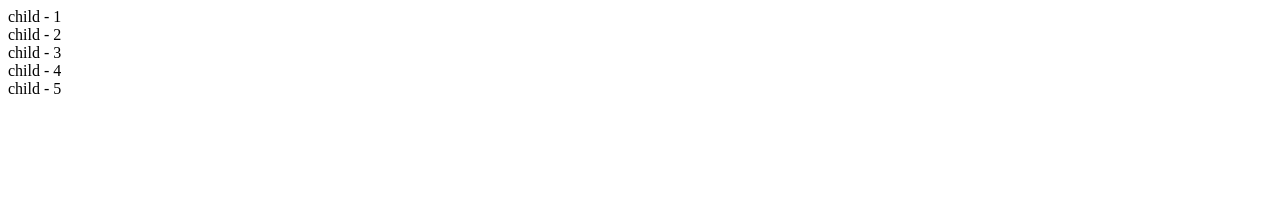
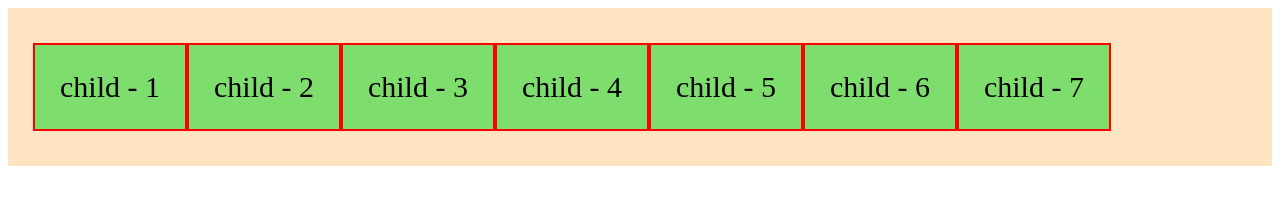
Before and after one commit to sr-sourav-roy/BASIC-fLEX, a plain HTML site: page index.html in a window 1280 px wide. Drawn offline with Linux system fonts and the light colour scheme.

Commit message:
commit BASIC-fLEX

```diff
--- a/index.html
+++ b/index.html
@@ -8,12 +8,14 @@
 </head>
 <body>
     <!-- section.parent>div.child*5{child - $} -->
-     <section class="parent">
+     <section class="father">
         <div class="child">child - 1</div>
         <div class="child">child - 2</div>
         <div class="child">child - 3</div>
         <div class="child">child - 4</div>
         <div class="child">child - 5</div>
+        <div class="child">child - 6</div>
+        <div class="child">child - 7</div>
      </section>
 
 </body>
--- a/style/style.css
+++ b/style/style.css
@@ -0,0 +1,13 @@
+.father{
+    padding:25px;
+    background-color: bisque;
+    display: flex;
+
+}
+.child{
+    border: 2px solid red;
+    background-color:rgba(32, 218, 48, 0.582);
+    padding: 25px;
+    font-size: 30px;
+    margin: 10px 0;
+}
```
